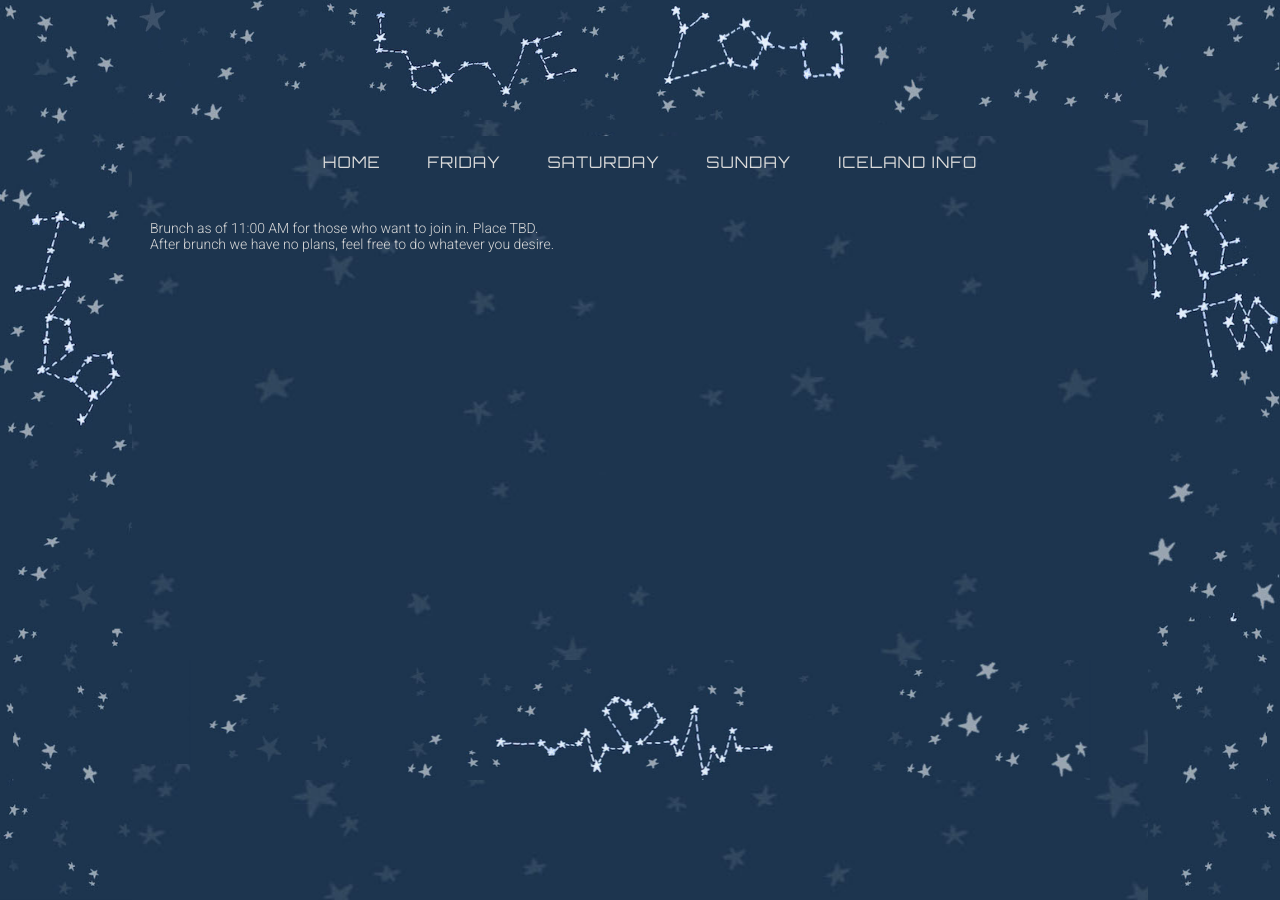
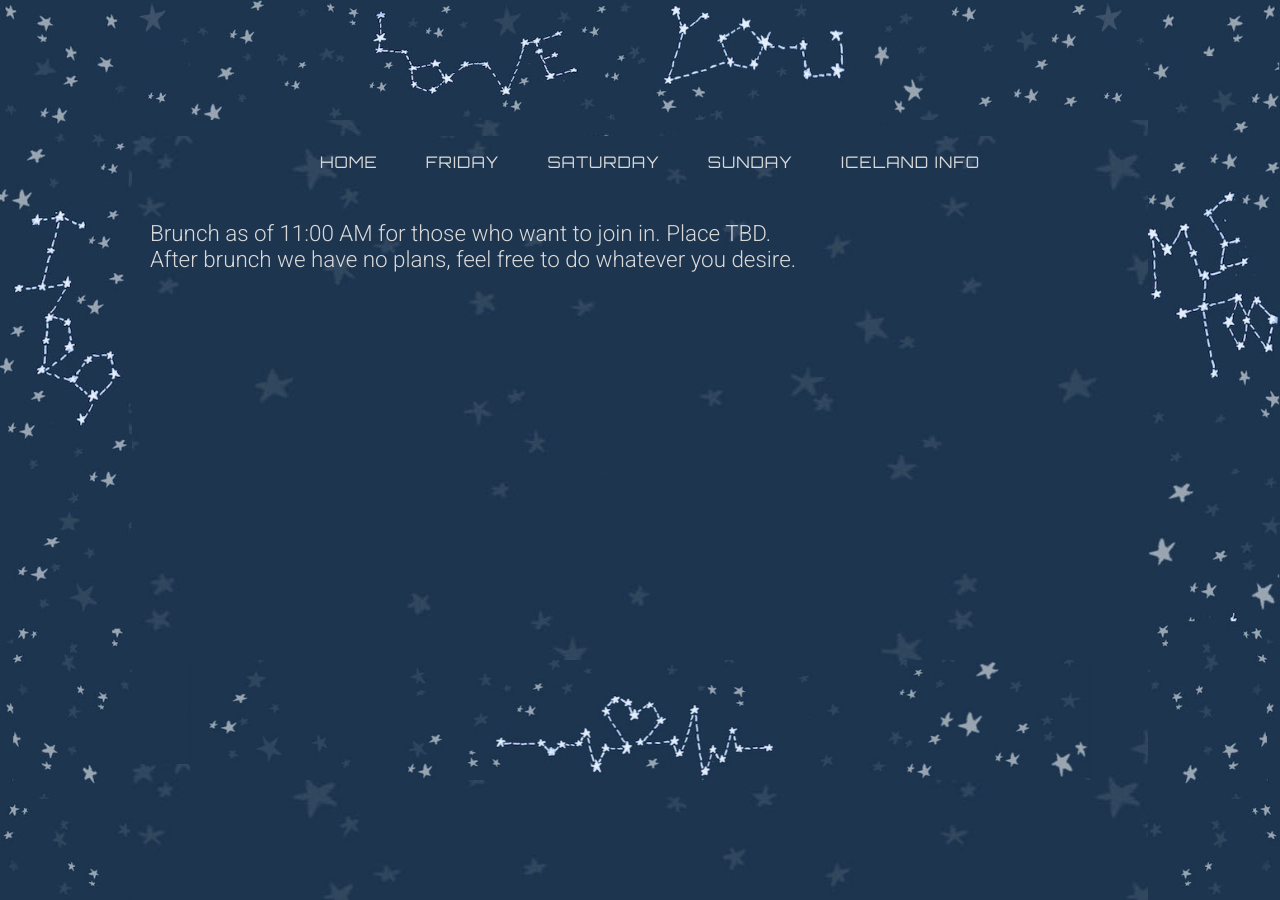
Before and after one commit to rltvty/olkelda, a Jekyll site: the page built from sunday.md, in a window 1280 px wide. Built offline with Jekyll 4.4.1, drawn with Linux system fonts in a browser that asks for light colours.

Commit message:
various updates

```diff
--- a/_sass/bootstrap.scss
+++ /dev/null
@@ -1,89 +0,0 @@
-nav {
-  display: block
-}
-
-body {
-  margin: 0
-}
-
-b, strong {
-  font-weight: bold
-}
-
-hr {
-  -moz-box-sizing: content-box;
-  box-sizing: content-box;
-  height: 0
-}
-
-pre {
-  white-space: pre-wrap
-}
-
-q {
-  quotes: "\201C" "\201D" "\2018" "\2019"
-}
-
-img {
-  border: 0;
-  vertical-align: middle
-}
-
-button {
-  font-family: inherit;
-  font-size: 100%;
-  margin: 0;
-  line-height: normal;
-  text-transform: none;
-  -webkit-appearance: button;
-  cursor: pointer
-}
-
-button[disabled] {
-  cursor: default
-}
-
-button::-moz-focus-inner {
-  border: 0;
-  padding: 0
-}
-
-*, *:before, *:after {
-  -webkit-box-sizing: border-box;
-  -moz-box-sizing: border-box;
-  box-sizing: border-box
-}
-
-
-a {
-  color: inherit;
-  text-decoration: none
-}
-
-a:hover, a:focus {
-  text-decoration: underline
-}
-
-hr {
-  margin-top: 20px;
-  margin-bottom: 20px;
-  border: 0;
-  border-top: 1px solid #eeeeee
-}
-
-.clearfix-relative {
-  position: relative
-}
-
-.clearfix:before, .clearfix-relative:before, .main-nav-container-inner:before, .clearfix:after, .clearfix-relative:after, .main-nav-container-inner:after {
-  content: " ";
-  display: table
-}
-
-.clearfix:after, .clearfix-relative:after, .main-nav-container-inner:after {
-  clear: both
-}
-
-@-ms-viewport {
-  width: device-width
-}
--- a/_sass/cover_image.scss
+++ b/_sass/cover_image.scss
@@ -23,11 +23,6 @@
   #header {
     width: 95%
   }
-
-  #cover-image {
-    padding-bottom: 50%;
-    border-width: 8px
-  }
 }
 
 @media (min-width: 1200px) {
--- a/_sass/main.scss
+++ b/_sass/main.scss
@@ -1,4 +1,19 @@
-a, a:hover, body {
+*, *:before, *:after {
+  -webkit-box-sizing: border-box;
+  -moz-box-sizing: border-box;
+  box-sizing: border-box
+}
+
+a {
+  color: inherit;
+  text-decoration: none
+}
+
+a:hover {
+  text-decoration: none
+}
+
+a, a:hover {
   font-family: 'Roboto', sans-serif;
   font-size: 16px;
   font-style: normal;
@@ -6,40 +21,16 @@ a, a:hover, body {
   color: #D9D9D9
 }
 
-a:hover {
-  text-decoration: none
-}
-
 body {
   height: 100%;
-  font-size: 10px;
-  //font-size: 16px;
   min-height: 100%;
   max-width: 100vw;
-  margin: 0
-}
-
-button {
-  font-family: "Orbitron", "sans-serif";
+  margin: 0;
+  font-family: 'Roboto', sans-serif;
+  font-size: 16px;
   font-style: normal;
   font-weight: normal;
-  color: #000000;
-  border-color: #000000;
-  border-style: solid;
-  border-width: 1px;
-  background-color: #F9F9F9;
-  border-radius: 2px;
-  font-size: 18px;
-  line-height: 1.44;
-  letter-spacing: 1px;
-  transition: all .25s;
-  display: inline-block;
-  padding: 0.46em 1.23em;
-  outline: 0
-}
-
-button:hover {
-  background-color: #9BA7B2
+  color: #D9D9D9
 }
 
 h1, h2, h3, h4, h5, h6 {
@@ -98,6 +89,16 @@ h6 {
   margin-right: 0px;
 }
 
+hr {
+  -moz-box-sizing: content-box;
+  box-sizing: content-box;
+  height: 0;
+  margin-top: 20px;
+  margin-bottom: 20px;
+  border: 0;
+  border-top: 1px solid #eeeeee
+}
+
 html {
   margin: 0;
   font-size: 100%;
@@ -108,8 +109,9 @@ html {
   -webkit-tap-highlight-color: rgba(0, 0, 0, 0)
 }
 
-input {
-  outline: none
+img {
+  border: 0;
+  vertical-align: middle
 }
 
 li {
@@ -124,35 +126,46 @@ p {
   font-size: 1.4em
 }
 
+strong {
+  font-weight: bold
+}
+
 ul {
   margin: 0;
   padding: 0
 }
 
-#content {
-  margin-top: 60px
-  //margin-top: 10px
+
+
+
+
+
+
+
+
+
+
+
+
+.clearfix-relative {
+  position: relative
+}
+
+.clearfix:before, .clearfix-relative:before, .main-nav-container-inner:before, .clearfix:after, .clearfix-relative:after, .main-nav-container-inner:after {
+  content: " ";
+  display: table
+}
+
+.clearfix:after, .clearfix-relative:after, .main-nav-container-inner:after {
+  clear: both
+}
+
+@-ms-viewport {
+  width: device-width
 }
 
 #content a {
   text-decoration: underline
-}
-
-.center {
-  float: none;
-  display: block;
-  margin-left: auto;
-  margin-right: auto;
-  text-align: center
-}
-
-.center-vertical-horizontal {
-  position: absolute;
-  top: 0;
-  right: 0;
-  left: 0;
-  bottom: 0;
-  margin: auto
 }
 
 .page {
@@ -160,6 +173,10 @@ ul {
 }
 
 @media (min-width: 1200px) {
+  #content {
+    margin-top: 60px
+  }
+
   .page {
     margin-left: 150px;
     margin-right: 150px
--- a/_sass/main_nav.scss
+++ b/_sass/main_nav.scss
@@ -16,7 +16,6 @@
   max-width: 320px;
   text-align: left;
   background-color: white;
-  //background-color: #1D354F;
   padding: 8px 24px 8px 12px;
   -webkit-border-radius: 2px;
   -moz-border-radius: 2px;
@@ -70,7 +69,6 @@
   top: 0;
   right: 0;
   background-color: white;
-  //background-color: rgba(29, 53, 79, 0.9);
   -webkit-box-shadow: 0 1px 1px rgba(0, 0, 0, 0.17);
   box-shadow: 0 1px 1px rgba(0, 0, 0, 0.17)
 }
@@ -84,39 +82,24 @@
 
 .main-nav-container-container:not(.nav-open) {
   height: 100px
-  //height: 84px
 }
 
 #main-container.details-page #main-nav-container {
   margin-bottom: 0
 }
 
-button.main-nav {
-  margin-left: 6px;
-  margin-right: 6px
+.main-nav-container-inner:before, .main-nav-container-inner:after {
+  content: " ";
+  display: table
 }
 
+.main-nav-container-inner:after {
+  clear: both
+}
 
 @media (max-width: 767px) {
   .main-nav-container-inner {
     max-width: 100%
-  }
-
-  .main-nav-container-inner button.main-nav {
-    border: 0 !important;
-    font-size: 11px;
-    width: 47px;
-    height: 47px;
-    background: #FFF;
-    overflow: hidden;
-    text-indent: -100000px;
-    border-radius: 100%;
-    margin: 0;
-    position: fixed;
-    left: 9px;
-    top: 9px;
-    z-index: 1000;
-    box-shadow: 0 1px 4px rgba(0, 0, 0, 0.4)
   }
 
   .main-nav:after, .main-nav:before {
@@ -170,8 +153,6 @@ button.main-nav {
 
   #main-nav > ul > li {
     padding: 20px 20px
-    //display: block;
-    //padding: 6px 10px
   }
 
   #main-nav-container {
@@ -182,9 +163,6 @@ button.main-nav {
     top: 0;
     right: 0;
     height: 67px
-    //position: relative;
-    //padding-top: 8px;
-    //padding-bottom: 8px
   }
 
   .main-nav-container-container {
--- a/assets/css/styles.scss
+++ b/assets/css/styles.scss
@@ -1,6 +1,5 @@
 ---
 ---
-@import "bootstrap";
 @import "cover_image";
 @import "main";
 @import "main_container";
```
